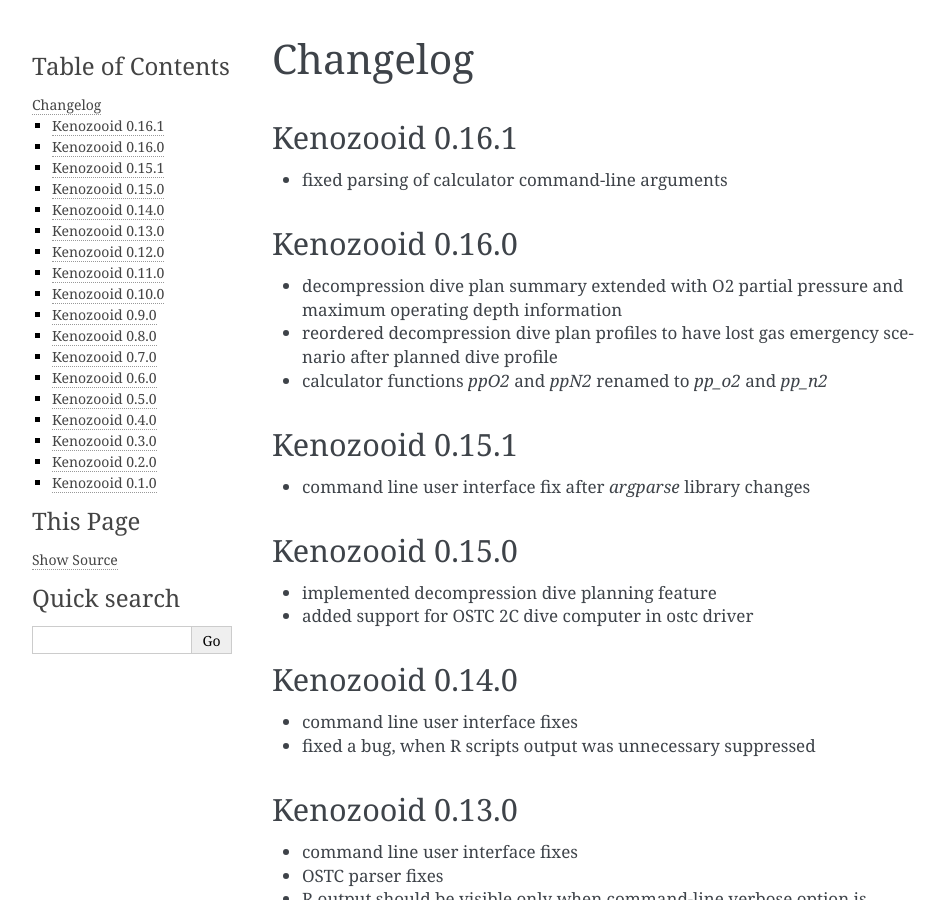
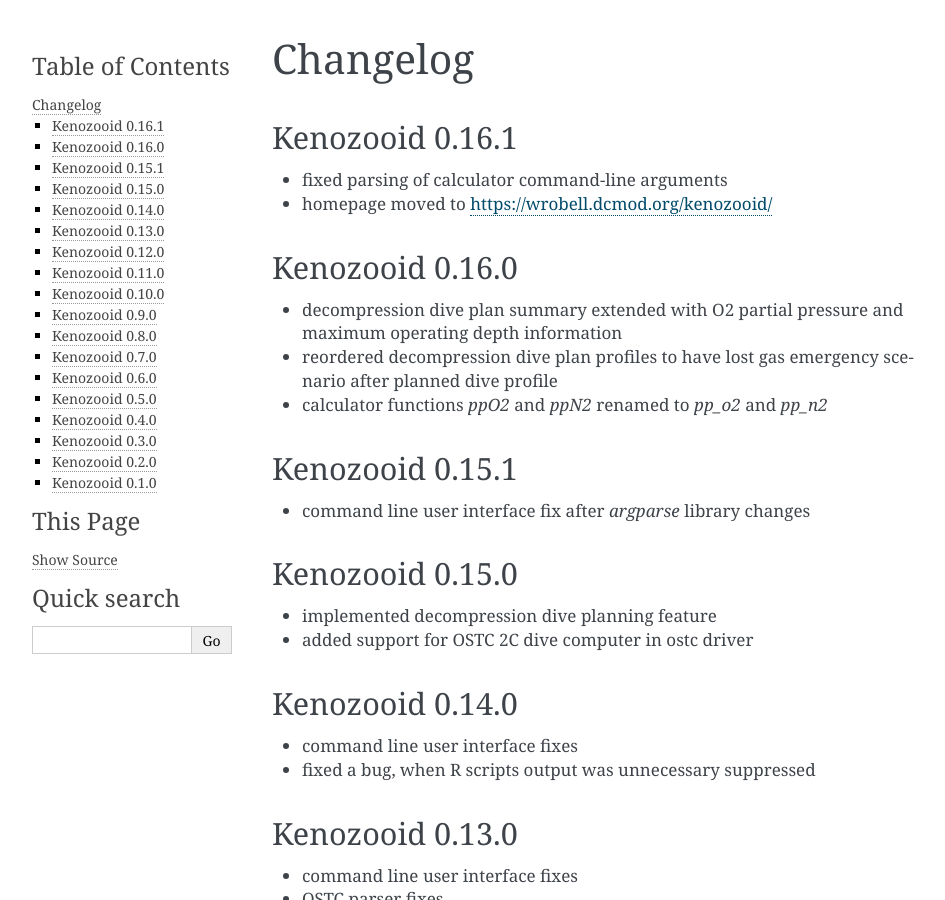
Before and after one commit to gitGNU/gnu_kenozooid, a Sphinx documentation site: the page built from doc/user/changelog.rst, in a window 1280 px wide and 900 px high. Shown: the whole window, without its empty margins (148-1093 px from the left). Built offline with Sphinx 7.4.7, drawn with Linux system fonts in a browser that asks for light colours.

Commit message:
- updated changelog for ver. 0.16.1

```diff
--- a/doc/user/changelog.rst
+++ b/doc/user/changelog.rst
@@ -3,6 +3,7 @@ Changelog
 Kenozooid 0.16.1
 ----------------
 - fixed parsing of calculator command-line arguments
+- homepage moved to https://wrobell.dcmod.org/kenozooid/
 
 Kenozooid 0.16.0
 ----------------
```
